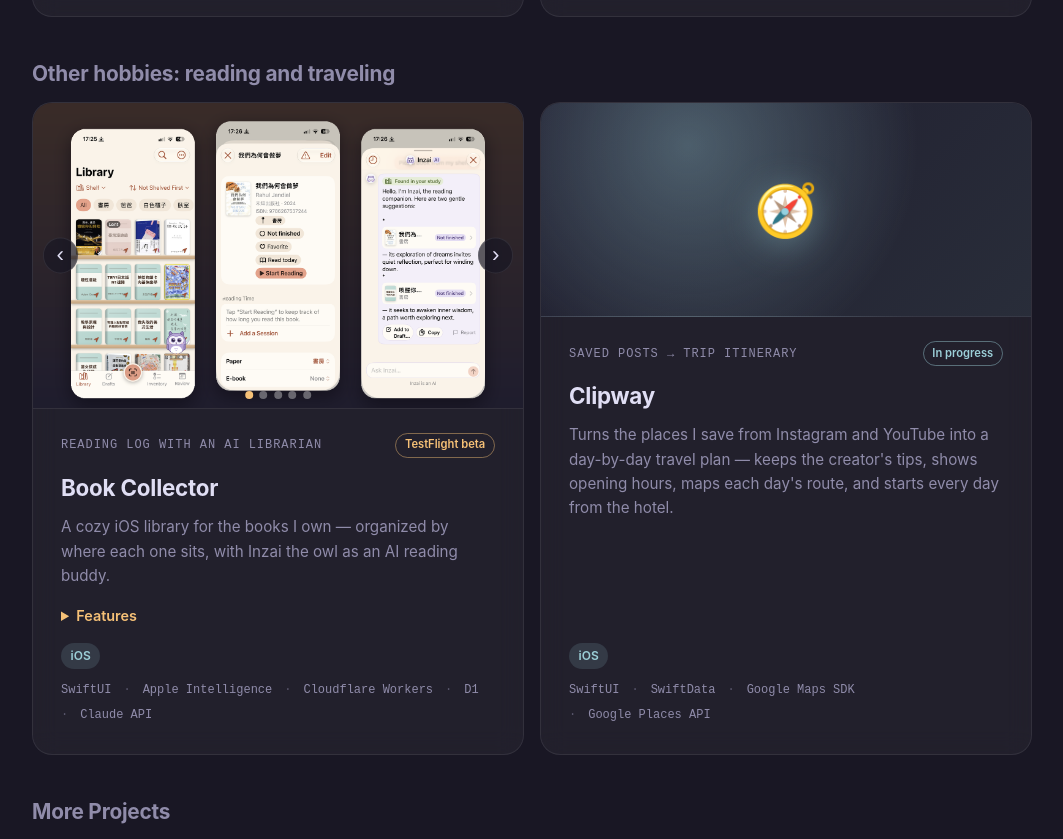
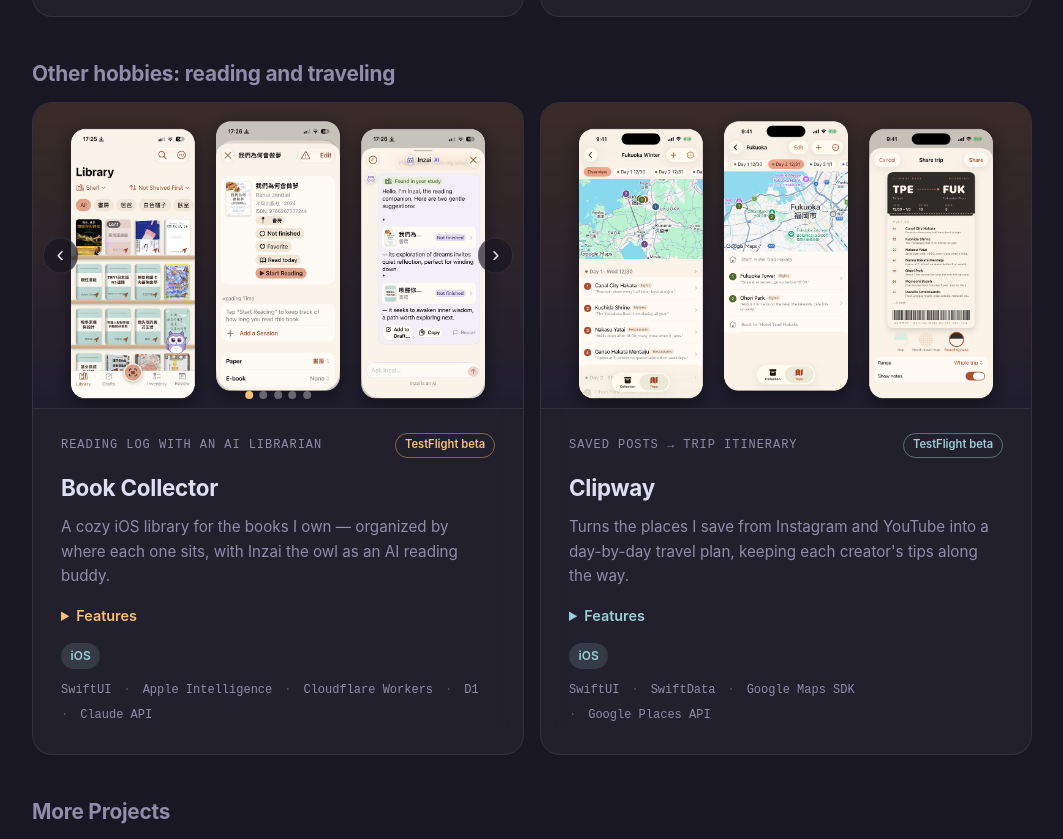
Before and after one commit to yungfen/yungfen.github.io, a React (Vite) app in the folder portfolio/: page / in a window 1280 px wide. Shown: the part 2108-2947 px from the top of the page, without its empty margins (108-1171 px from the left). Built offline with nearby package versions, Linux system fonts and the light colour scheme.

Commit message:
Add Clipway screenshots, features and TestFlight status
Co-Authored-By: Claude Opus 5.5 <noreply@anthropic.com>
Claude-Session: https://claude.ai/code/session_01LZQL1MHQtxtwgawzKEYiXx

```diff
--- a/portfolio/src/App.jsx
+++ b/portfolio/src/App.jsx
@@ -47,10 +47,23 @@ const sideProjects = [
     title: 'Clipway',
     subtitle: 'Saved posts → trip itinerary',
     icon: '🧭',
-    description: 'Turns the places I save from Instagram and YouTube into a day-by-day travel plan — keeps the creator\'s tips, shows opening hours, maps each day\'s route, and starts every day from the hotel.',
+    image: '/screenshots/clipway.png',
+    description: 'Turns the places I save from Instagram and YouTube into a day-by-day travel plan, keeping each creator\'s tips along the way.',
+    features: [
+      'Share an Instagram or YouTube link into the app to pull out the restaurants and sights it mentions, keeping the creator\'s tips',
+      'One shared inbox of saved places, used by every trip',
+      'Trips split into days; tick places, assign them to a day, and drag to reorder',
+      'Map of each day\'s route with numbered stops, one colour per day',
+      'Google opening hours in the place list and detail view',
+      'Set a hotel per trip, so each day starts and ends there',
+      'Share a trip as an image, with map, hand-drawn map or boarding-pass card styles',
+      'Traditional Chinese and English interface',
+      'In progress: one-tap day planning and a printable A5 trip booklet (PDF)'
+    ],
     tech: ['SwiftUI', 'SwiftData', 'Google Maps SDK', 'Google Places API'],
     accent: 'foam',
-    platforms: ['iOS']
+    platforms: ['iOS'],
+    status: 'TestFlight beta'
   },
   {
     title: 'Book Collector',
```
Also changed, not shown: portfolio/public/screenshots/clipway.png (added).
